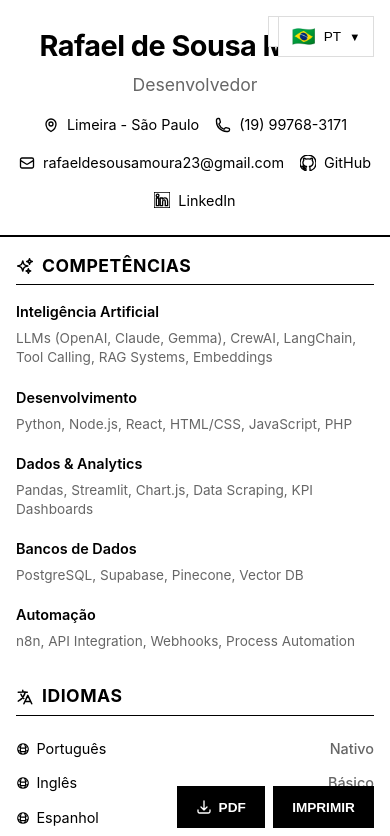
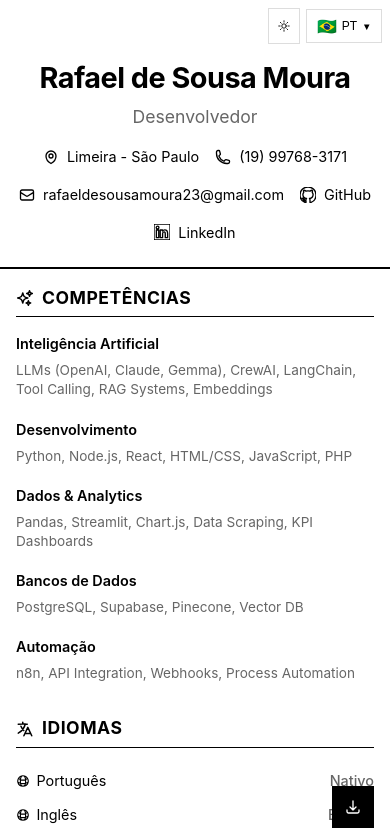
Before and after one commit to rafaelmoura23/rafael-cv, a plain HTML site: page index.html in a window 390 px wide. Shown: the top 836 px of the page. Drawn offline with Linux system fonts and the light colour scheme.

Commit message:
feature: reorganize top controls and enhance theme toggle styling

```diff
--- a/index.html
+++ b/index.html
@@ -52,20 +52,28 @@
             transition: background 0.3s ease, border-color 0.3s ease;
         }
 
+        /* Top Controls Container */
+        .top-controls {
+            position: absolute;
+            top: 1rem;
+            right: 1rem;
+            display: flex;
+            align-items: center;
+            gap: 0.5rem;
+            z-index: 100;
+        }
+
         /* Theme Toggle Button */
         .theme-toggle {
-            position: absolute;
-            top: 1rem;
-            right: 7.5rem;
             background: var(--bg-primary);
             border: 1px solid var(--border-color);
-            padding: 0.8rem;
+            padding: 0.5rem 0.8rem;
             cursor: pointer;
             display: flex;
             align-items: center;
             justify-content: center;
             transition: all 0.3s ease;
-            z-index: 100;
+            height: 36px;
         }
 
         .theme-toggle:hover {
@@ -79,8 +87,8 @@
             stroke: var(--text-primary);
             stroke-width: 1.5;
             fill: none;
-            width: 16px;
-            height: 16px;
+            width: 18px;
+            height: 18px;
         }
 
         .theme-toggle .icon-sun {
@@ -97,9 +105,6 @@
 
         /* Language Selector Button */
         .lang-trigger {
-            position: absolute;
-            top: 1rem;
-            right: 1rem;
             background: var(--bg-primary);
             border: 1px solid var(--border-color);
             padding: 0.5rem 0.8rem;
@@ -109,7 +114,6 @@
             align-items: center;
             gap: 0.5rem;
             transition: all 0.2s ease;
-            z-index: 100;
             color: var(--text-primary);
         }
 
@@ -644,6 +648,7 @@
 
             .header {
                 padding: 1.5rem 1rem;
+                padding-top: 3.5rem;
             }
 
             .name {
@@ -669,10 +674,48 @@
                 padding: 1rem;
             }
 
+            /* Botões responsivos no mobile */
+            .top-controls {
+                top: 0.5rem;
+                right: 0.5rem;
+                gap: 0.4rem;
+            }
+
             .theme-toggle {
-                right: 5.5rem;
                 padding: 0.4rem 0.5rem;
-                font-size: 0.9rem;
+            }
+
+            .theme-toggle .icon-sun,
+            .theme-toggle .icon-moon {
+                width: 14px;
+                height: 14px;
+            }
+
+            .lang-trigger {
+                padding: 0.4rem 0.6rem;
+                font-size: 0.75rem;
+                gap: 0.3rem;
+            }
+
+            .lang-trigger .flag {
+                font-size: 1rem;
+            }
+
+            .lang-trigger .arrow {
+                font-size: 0.6rem;
+            }
+
+            /* Action buttons - apenas PDF com ícone no mobile */
+            .action-buttons .btn-print {
+                display: none;
+            }
+
+            .action-buttons .action-btn {
+                padding: 0.8rem;
+            }
+
+            .action-buttons .btn-text {
+                display: none;
             }
         }
 
@@ -683,7 +726,7 @@
         }
 
         @media print {
-            .action-buttons, .lang-trigger, .modal-overlay, .theme-toggle, .nav-anchor, .print-btn {
+            .action-buttons, .top-controls, .modal-overlay, .nav-anchor, .print-btn {
                 display: none !important;
             }
 
@@ -756,7 +799,8 @@
     </div>
 
     <div class="container">
-        <!-- Theme Toggle Button -->
+        <!-- Top Controls: Theme & Language -->
+        <div class="top-controls">
             <button class="theme-toggle" onclick="toggleTheme()" title="Alternar tema">
                 <svg class="icon-sun" viewBox="0 0 24 24" width="18" height="18">
                     <path stroke-linecap="round" stroke-linejoin="round" d="M12 3v2.25m6.364.386l-1.591 1.591M21 12h-2.25m-.386 6.364l-1.591-1.591M12 18.75V21m-4.773-4.227l-1.591 1.591M5.25 12H3m4.227-4.773L5.636 5.636M15.75 12a3.75 3.75 0 11-7.5 0 3.75 3.75 0 017.5 0z" />
@@ -765,13 +809,12 @@
                     <path stroke-linecap="round" stroke-linejoin="round" d="M21.752 15.002A9.718 9.718 0 0118 15.75c-5.385 0-9.75-4.365-9.75-9.75 0-1.33.266-2.597.748-3.752A9.753 9.753 0 003 11.25C3 16.635 7.365 21 12.75 21a9.753 9.753 0 009.002-5.998z" />
                 </svg>
             </button>
-
-        <!-- Language Trigger Button -->
             <button class="lang-trigger" onclick="openModal()">
                 <span class="flag" id="currentFlag">🇧🇷</span>
                 <span id="currentLangName">PT</span>
                 <span class="arrow">▼</span>
             </button>
+        </div>
 
         <header class="header">
             <h1 class="name">Rafael de Sousa Moura</h1>
@@ -1749,17 +1792,16 @@
 
     <!-- Action Buttons -->
     <div class="action-buttons">
-        <button class="action-btn" onclick="downloadPDF()" data-i18n="btn.download" title="Download PDF">
+        <button class="action-btn" onclick="downloadPDF()" title="Download PDF">
             <svg viewBox="0 0 24 24">
                 <path stroke-linecap="round" stroke-linejoin="round" d="M3 16.5v2.25A2.25 2.25 0 005.25 21h13.5A2.25 2.25 0 0021 18.75V16.5M16.5 12L12 16.5m0 0L7.5 12m4.5 4.5V3" />
             </svg>
-            PDF
         </button>
-        <button class="action-btn" onclick="window.print()" data-i18n="btn.print">
+        <button class="action-btn btn-print" onclick="window.print()" data-i18n="btn.print">
             <svg viewBox="0 0 24 24">
                 <path stroke-linecap="round" stroke-linejoin="round" d="M6.72 13.829c-.24.03-.48.062-.72.096m.72-.096a42.415 42.415 0 0110.56 0m-10.56 0L6.34 18m10.94-4.171c.24.03.48.062.72.096m-.72-.096L17.66 18m0 0l.229 2.523a1.125 1.125 0 01-1.12 1.227H7.231c-.662 0-1.18-.568-1.12-1.227L6.34 18m11.318 0h1.091A2.25 2.25 0 0021 15.75V9.456c0-1.081-.768-2.015-1.837-2.175a48.055 48.055 0 00-1.913-.247M6.34 18H5.25A2.25 2.25 0 013 15.75V9.456c0-1.081.768-2.015 1.837-2.175a48.041 48.041 0 011.913-.247m10.5 0a48.536 48.536 0 00-10.5 0m10.5 0V3.375c0-.621-.504-1.125-1.125-1.125h-8.25c-.621 0-1.125.504-1.125 1.125v3.659M18 10.5h.008v.008H18V10.5zm-3 0h.008v.008H15V10.5z" />
             </svg>
-            <span data-i18n="btn.print">IMPRIMIR</span>
+            <span class="btn-text" data-i18n="btn.print">IMPRIMIR</span>
         </button>
     </div>
 
```
Lines whose indentation alone changed are shown as unchanged.
